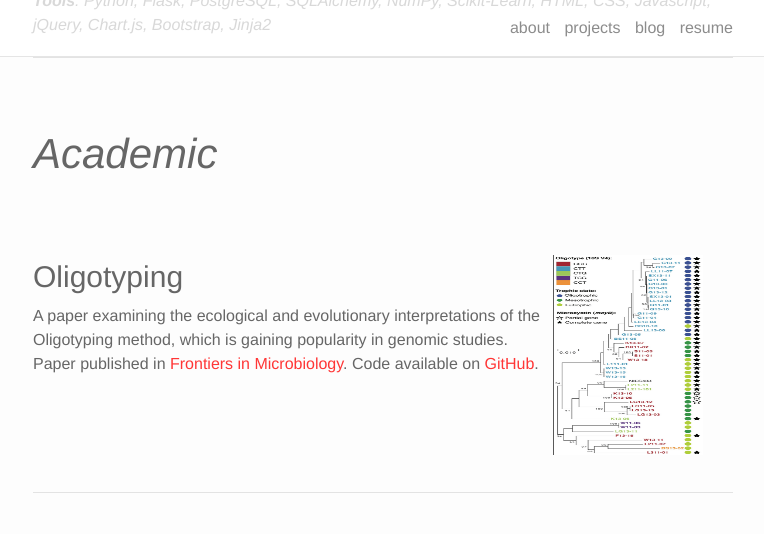
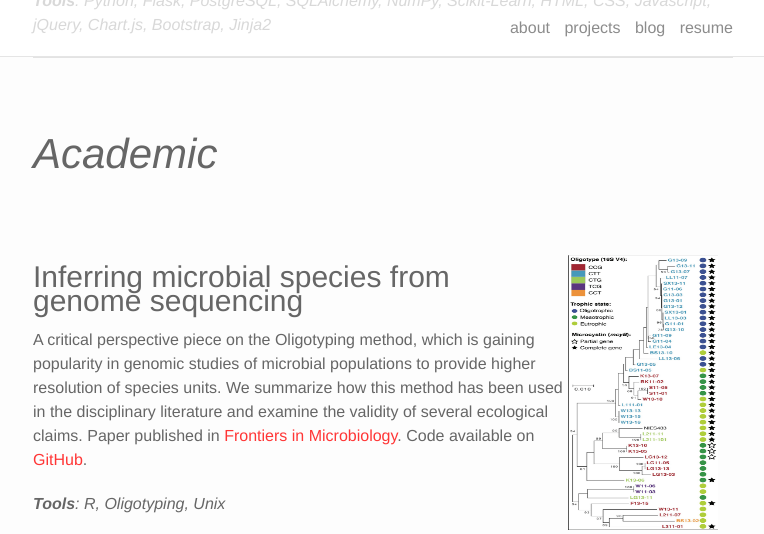
Before and after one commit to michberr/michberr.github.io, a Jekyll site: the page built from projects.md, in a window 1280 px wide and 900 px high, scrolled down 549 px, cut to the strip 0-534 px from the top of the window. Shown: the whole strip, without its empty margins (257-1021 px from the left). Built offline with Jekyll 4.4.1, drawn with Linux system fonts in a browser that asks for light colours; nearby versions of some CDN libraries.

Commit message:
added more details to blog, project, resume, added profile pic

```diff
--- a/index.html
+++ b/index.html
@@ -3,7 +3,7 @@ layout: page
 title: Michelle A. Berry
 ---
 <h2>Michelle A. Berry</h2>
-<img class="col one right" src="/img/prof_pic.jpg" width=300 height=300>
+<img class="col one right" src="/img/profile_pic.jpg" width=300 height=300>
 
 <br/>
 I'm a backend software engineer at <a href="http://www.checkr.com">Checkr</a>, a startup in SF that automates employer background checks. My interests span data modelling, functional programming, machine learning, and data visualization. In a previous life, I was a research biologist who studied genomics and environmental microbiology.
--- a/projects.md
+++ b/projects.md
@@ -22,15 +22,14 @@ title: projects
 <h2><em>Academic</em></h2>
 <br><br>
 
-<img src="/img/oligotypes.png" width = "150" height = "200" align = "right" style = "margin: 0px 30px 0px 5px">
+<img src="/img/oligotypes.png" width = "150" height = "275" align = "right" style = "margin: 0px 15px 0px 5px">
 
-<h3>Oligotyping</h3>
-A paper examining the ecological and evolutionary interpretations of the Oligotyping method, which is gaining popularity in genomic studies.
+<h3>Inferring microbial species from genome sequencing</h3>
+A critical perspective piece on the Oligotyping method, which is gaining popularity in genomic studies of microbial populations to provide higher resolution of species units. We summarize how this method has been used in the disciplinary literature and examine the validity of several ecological claims.
 Paper published in [Frontiers in Microbiology](http://journal.frontiersin.org/article/10.3389/fmicb.2017.00365/full). Code available on [GitHub](https://github.com/DenefLab/microcystis-oligotypes).
+
+***Tools**: R, Oligotyping, Unix*
 <br/>
-<br>
-<br>
-<br>
 <br>
 <hr/>
 
@@ -43,5 +42,5 @@ An ecological analysis of microbial community population dynamics during a major
 
 ***Analytics**: Multidimensional scaling, time series analysis, linear regression, model selection, bootstrapping*
 ***Tools**: R, Mothur*
-<br/>
+<br>
 <hr/>
```
Also changed, not shown: blog.md (+1 -0 lines), resume.md (+5 -4 lines), img/profile_pic.jpg (added), 1 other file.
